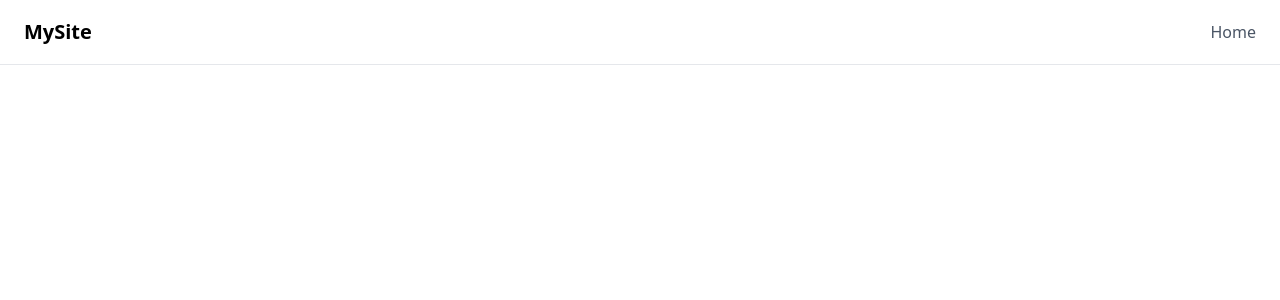
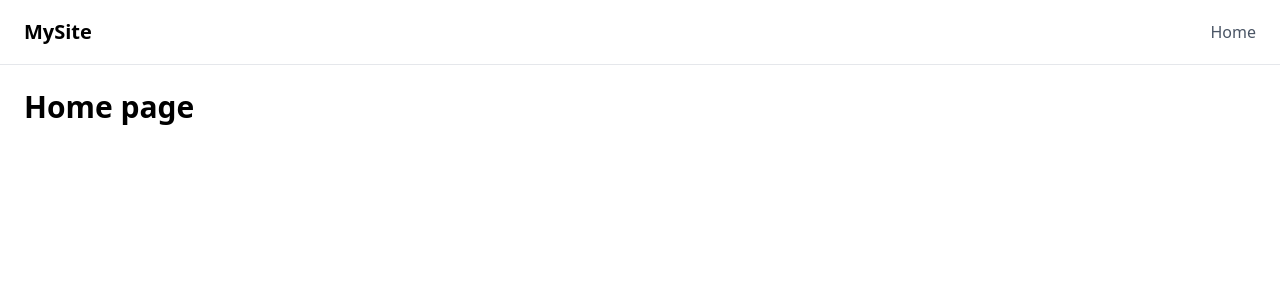
Before and after one commit to ruzica-glavas/personal-website, a React (Vite) app: page / in a window 1280 px wide. Shown: the top 300 px of the page. Built offline with nearby package versions, Linux system fonts and the light colour scheme.

Commit message:
add: fix Route

```diff
--- a/src/App.jsx
+++ b/src/App.jsx
@@ -7,8 +7,8 @@ export default function App() {
     <>
       <BrowserRouter>
         <Routes>
-          <Route path="/" element={<DefaultLayout/>}>
-            <Route element={<HomePage/>}/>
+          <Route element={<DefaultLayout/>}>
+            <Route path="/" element={<HomePage/>}/>
           </Route>
         </Routes>
       </BrowserRouter>
```
